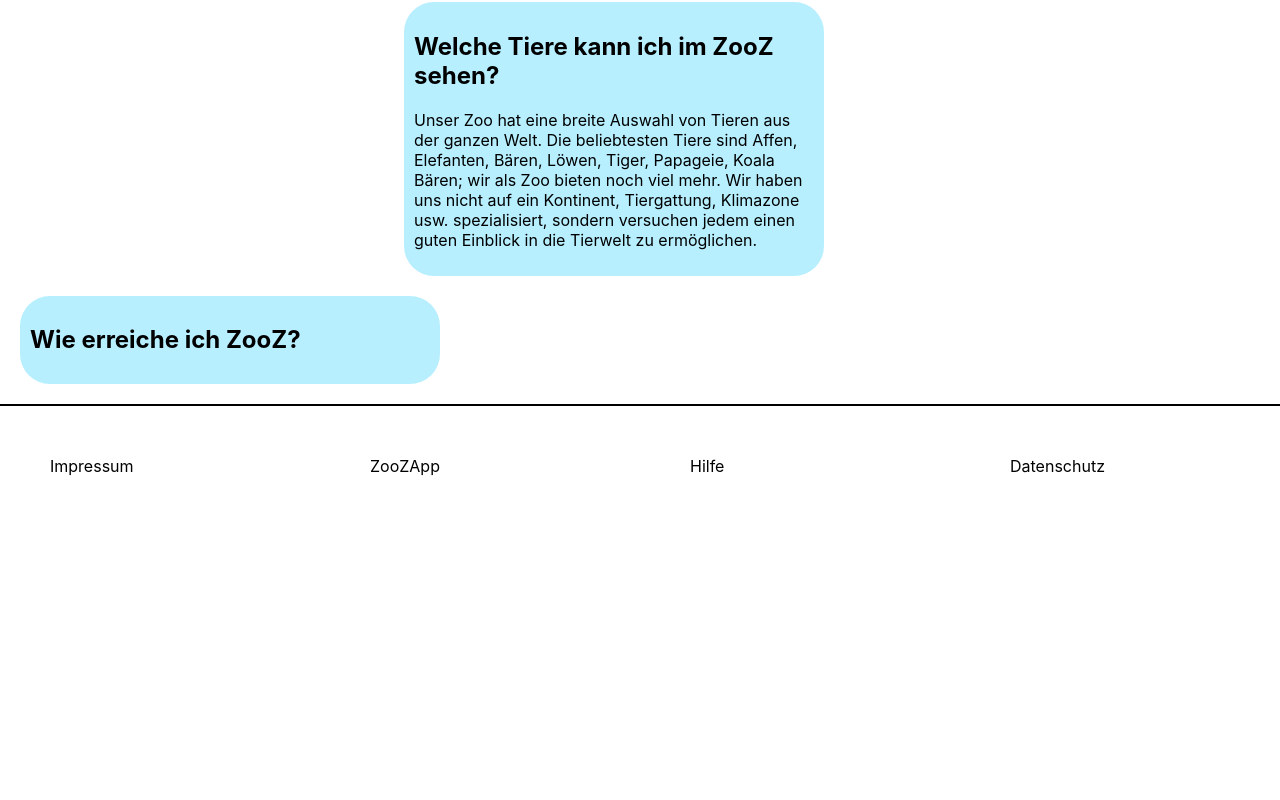
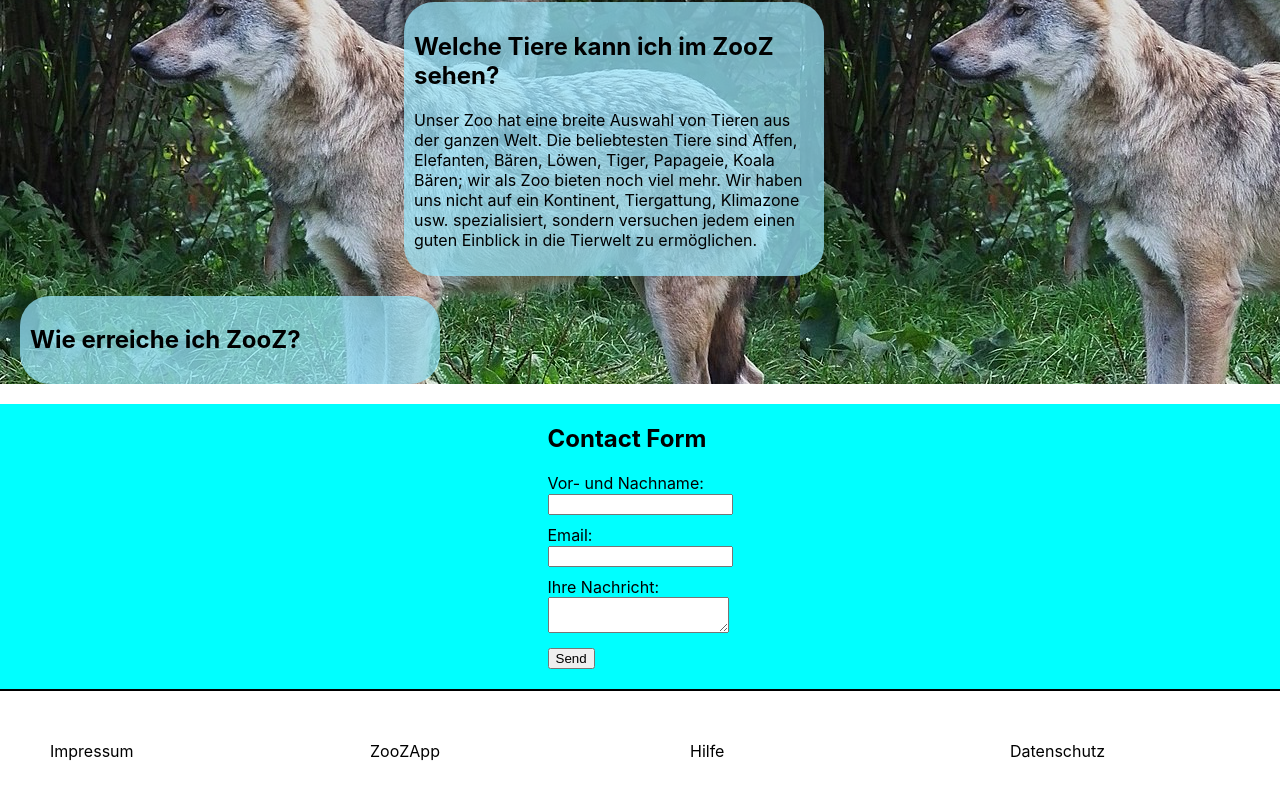
Before and after one commit to TihanMo/ZooApp, a React (Create React App) app in the folder zooapp/: page /hilfe in a window 1280 px wide. Shown: the part 530-1330 px from the top of the page. Before the commit the page ends 1056 px from the top, so only its background shows below. Built offline with nearby package versions, Linux system fonts and the light colour scheme.

Commit message:
Contact From zur Hilfeseite hinzugefügt

```diff
--- a/zooapp/src/App.css
+++ b/zooapp/src/App.css
@@ -192,8 +192,10 @@ Note: Beware of modifying this element as it can break the animations - you shou
 
 /*Hilfe Seite*/
 
-#hilfe_seite_main{
+.hilfe_seite_main{
   background-color: aqua;
+  background-image: url("./tier_infos/Eurasischer_Wolf.jpg");
+
 }
 
 #htb_1 {
@@ -210,3 +212,29 @@ Note: Beware of modifying this element as it can break the animations - you shou
   position: relative;
   left: 0%;
 }
+
+.container mt-5 {
+  margin-top: 20px;
+}
+
+.hilfe_seite_form {
+  background-color: aqua;
+  display: flex;
+  justify-content: center;
+}
+
+#contact_name {
+  margin-bottom: 10px;
+}
+
+#contact_email {
+  margin-bottom: 10px;
+}
+
+#contact_message {
+  margin-bottom: 10px;
+}
+
+.btn {
+  margin-bottom: 20px;
+}
--- /dev/null
+++ b/zooapp/src/components/ContactForm.js
@@ -0,0 +1,47 @@
+import React from 'react'
+const ContactForm = () => {
+  const [formStatus, setFormStatus] = React.useState('Send')
+  const onSubmit = (e) => {
+    e.preventDefault()
+    setFormStatus('Submitting...')
+    const { contact_name, contact_email, contact_message } = e.target.elements
+    let conFom = {
+      name: contact_name.value,
+      email: contact_email.value,
+      message: contact_message.value,
+    }
+    console.log(conFom)
+  }
+  return (
+    <div className="container mt-5">
+      <h2 className="mb-3">Contact Form</h2>
+      <form onSubmit={onSubmit}>
+        <div className="mb-3">
+          <label className="form-label" htmlFor="contact_name">
+            Vor- und Nachname:
+          </label>
+          <br/>
+          <input className="form-control" type="text" id="contact_name" required />
+        </div>
+        <div className="mb-3">
+          <label className="form-label" htmlFor="contact_email">
+            Email:
+          </label>
+          <br/>
+          <input className="form-control" type="email" id="contact_email" required />
+        </div>
+        <div className="mb-3">
+          <label className="form-label" htmlFor="contact_message">
+            Ihre Nachricht:
+          </label>
+          <br/>
+          <textarea className="form-control" id="contact_message" required />
+        </div>
+        <button className="btn btn-danger" type="submit">
+          {formStatus}
+        </button>
+      </form>
+    </div>
+  )
+}
+export default ContactForm
--- a/zooapp/src/components/Hilfe.js
+++ b/zooapp/src/components/Hilfe.js
@@ -1,9 +1,11 @@
 import React from 'react'
 import TextBox from './TextBox'
+import ContactForm from './ContactForm'
 
 export default function Hilfe() {
   return (
-    <div className="hilfe_seite_main">
+    <div>
+      <div className="hilfe_seite_main">
       <h1>Hilfe</h1>
       <TextBox
       className="hilfe_seite"
@@ -30,6 +32,10 @@ export default function Hilfe() {
       name="Wie erreiche ich ZooZ?"
       description=""
       />
+      </div>
+      <div className='hilfe_seite_form'>
+        <ContactForm />
+      </div>
     </div>
   )
 }
```
